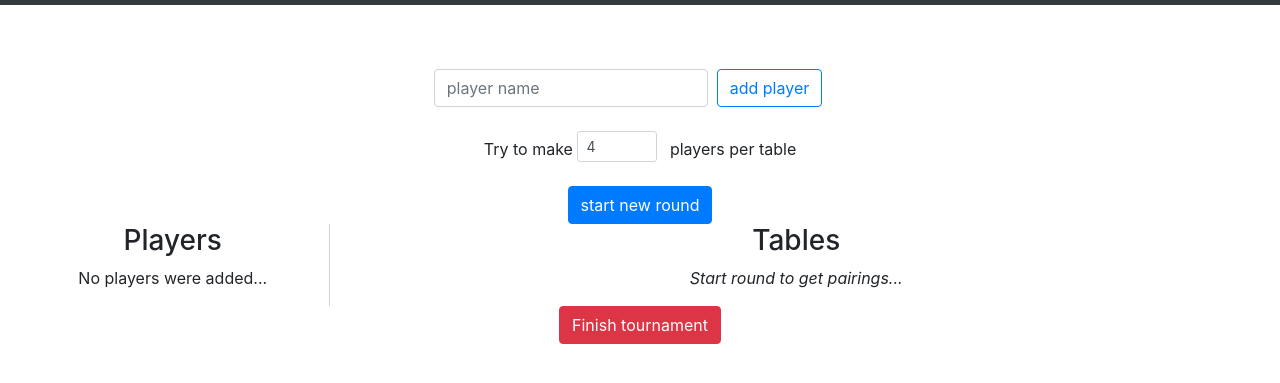
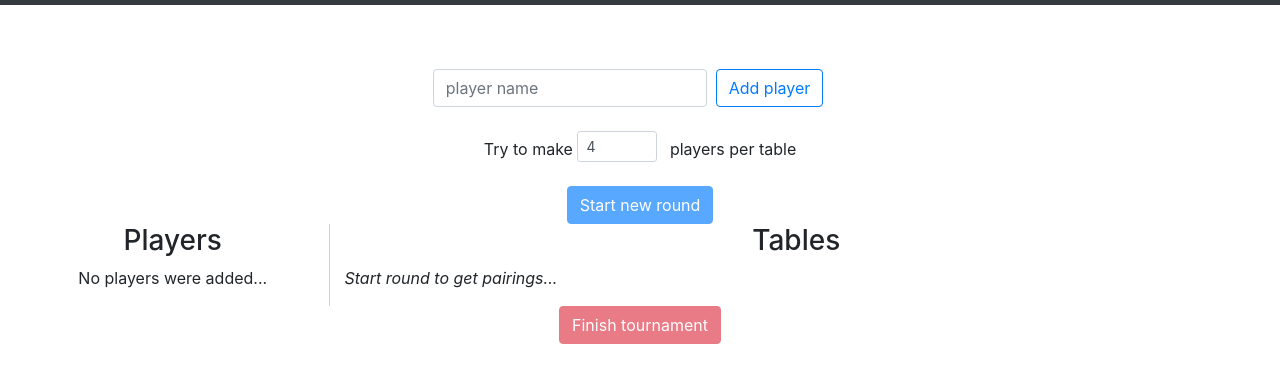
Before and after one commit to AlexSolari/autopairings, a plain HTML site: page index.html in a window 1280 px wide. Both pictures are taken after a click on the button "4-2-2-2". Shown: the part 47-430 px from the top of the page. Drawn offline with nearby package versions, Linux system fonts and the light colour scheme.

Commit message:
ui updates

```diff
--- a/engine.js
+++ b/engine.js
@@ -126,9 +126,13 @@ export default class TournamentEngine {
         });
 
         this.RenderService.updateElement("#staging", stagingHtml || "<p>No players were added...</p>");
+        const targetPlayerCountPerTable = parseInt(this.InputProvider.getInputValue("#playersPerTable"));
 
-        this.RenderService.toggleButton("#nextRoundButton", this.isRoundInProgress);
-        this.RenderService.toggleButton("#tournamentEndButton", this.isRoundInProgress);
+        let canStartRound = this.Players.length >= targetPlayerCountPerTable;
+        let canProceedWithTournament = !this.isRoundInProgress && canStartRound;
+
+        this.RenderService.toggleButton("#tournamentEndButton", canProceedWithTournament);
+        this.RenderService.toggleButton("#nextRoundButton", canProceedWithTournament);
     }
 
     saveState() {
--- a/index.html
+++ b/index.html
@@ -32,11 +32,11 @@
             </div>
             <h5>Custom:</h5>
             <div class="winners-points points">
-                <strong>winner</strong>
+                <strong>Points for winning:</strong>
                 <input class="form-control" type="number" min="0" max="10" id="winner" value="3" />
             </div>
             <div class="loser-points points">
-                <strong>losers</strong>
+                <strong>Points for losing:</strong>
                 <input class="form-control" type="number" min="0" max="10" id="loser" value="1" />
             </div>
             <input type="submit" class="btn btn-primary" onclick="engine.updatePoints()">
@@ -47,14 +47,14 @@
                     <div class="player-control form-inline mb-4 mr-sm-4">
                         <input class="form-control" type="text" id="playerName" placeholder="player name"
                             onkeypress="engine.processPlayerNameInput(event)">&nbsp;
-                        <input type="button" value="add player" onclick="engine.addPlayer()"
+                        <input type="button" value="Add player" onclick="engine.addPlayer()"
                             class="btn btn-outline-primary" />
                     </div>
                     <div class="rounds-control form-inline">
                         Try to make&nbsp;<input class="form-control mb-2 mr-sm-2 form-control-sm" type="number" min="2"
                             max="5" value="4" id="playersPerTable"> players per table
                     </div>
-                    <input type="button" value="start new round" id="nextRoundButton" onclick="engine.nextRound()"
+                    <input type="button" value="Start new round" id="nextRoundButton" onclick="engine.nextRound()"
                         class="btn btn-primary">
                 </div>
             </div>
@@ -66,7 +66,7 @@
                 </div>
                 <div class="tables col-md-9 remove-at-end">
                     <h3>Tables</h3>
-                    <div id="tables" class="row row-cols-1 row-cols-md-2">
+                    <div id="tables" class="row">
                     </div>
                 </div>
             </div>
@@ -83,7 +83,7 @@
         <li class="list-group-item d-flex justify-content-between align-items-center"><span class="place">{place}&nbsp;</span><span class="name">{name}</span><span class="badge badge-pill"> {points}</span></li>
     </script>
     <script type="text/html" id="tableTemplate">
-        <div class="col mb-3">
+        <div class="col-md-4 col-xs-4 mb-3">
             <div class="card border-secondary" style="max-width: 18rem;">
                 <div class="card-header">Table</div>
                 <div class="card-body text-secondary">
--- a/services/renderService.js
+++ b/services/renderService.js
@@ -30,7 +30,7 @@ export default class RenderService{
 
     toggleButton(selector, value){
         let button = document.querySelector(selector);
-        button.disabled = value ? "disabled" : undefined;
+        button.disabled = value ? undefined : "disabled";
     }
 
     showStageScreen(stage){
--- a/style.css
+++ b/style.css
@@ -41,6 +41,7 @@ section{
 }
 #tables{
     display: inline-flex;
+    width: 100%;
 }
 #tables em{
     display: contents;
```
